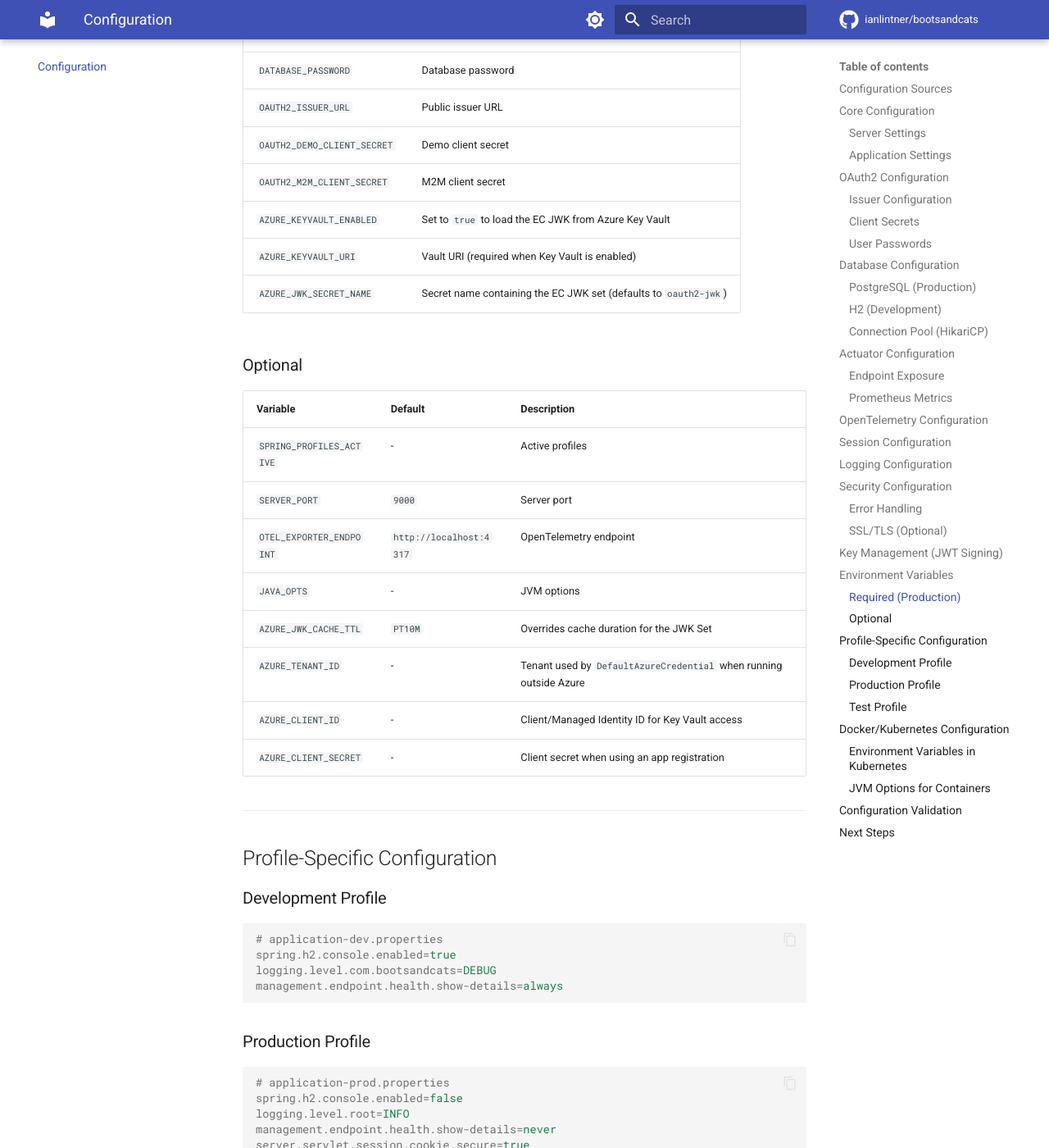
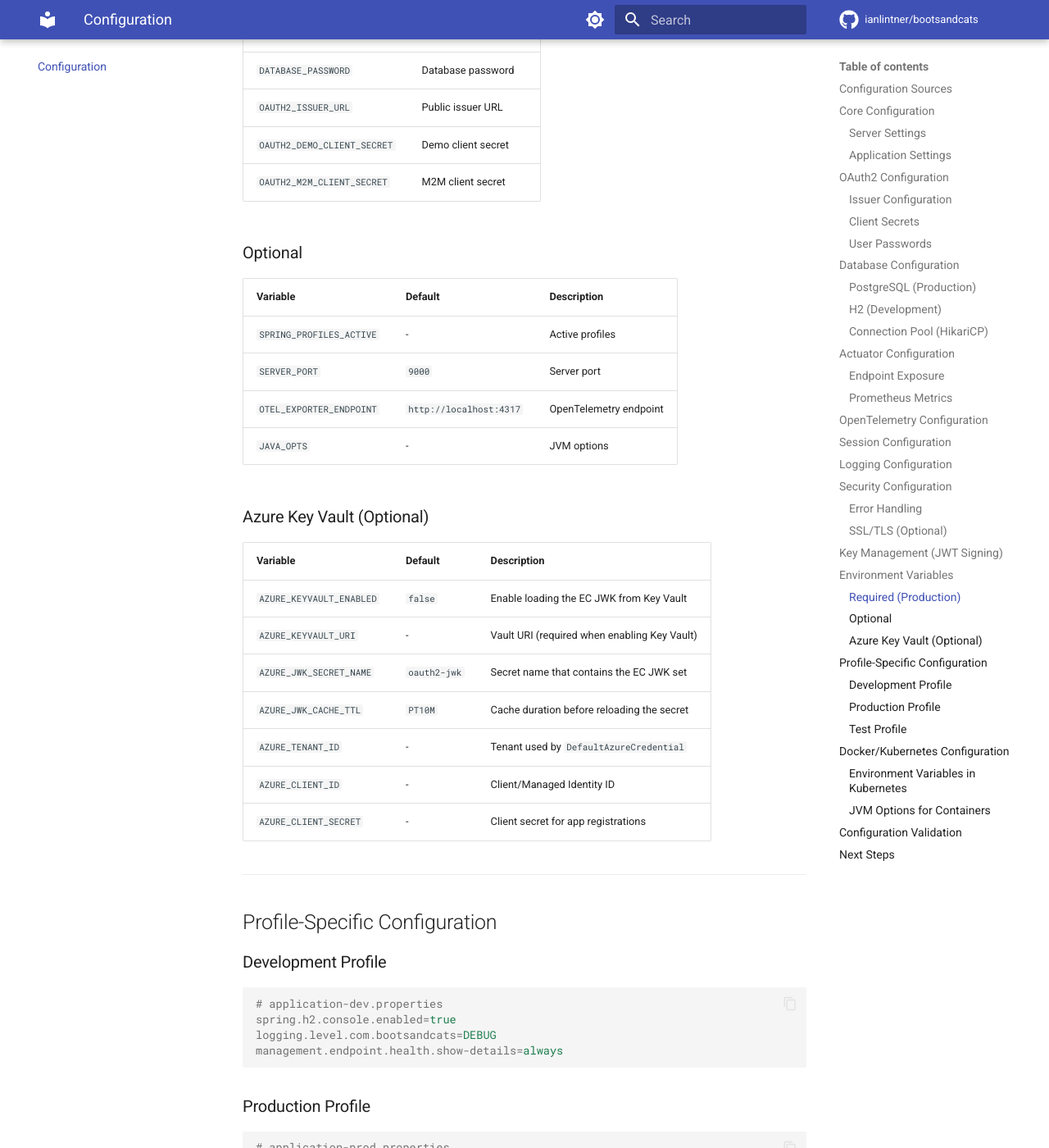
Before and after one commit to ianlintner/bootsandcats, an MkDocs documentation site: the page built from docs/configuration.md, in a window 1280 px wide and 1400 px high, scrolled down 7685 px. Shown: the whole window at 82% size. Built offline with MkDocs 1.6.1 and Material for MkDocs 9.7.7, drawn with Linux system fonts in a browser that asks for light colours; comment, search, counter and statistics services are not loaded; the version menu is left out.

Commit message:
feat: reorganize Azure Key Vault configuration options and update defaults

```diff
--- a/docs/configuration.md
+++ b/docs/configuration.md
@@ -311,9 +311,6 @@ azure.keyvault.cache-ttl=${AZURE_JWK_CACHE_TTL:PT10M}
 | `OAUTH2_ISSUER_URL` | Public issuer URL |
 | `OAUTH2_DEMO_CLIENT_SECRET` | Demo client secret |
 | `OAUTH2_M2M_CLIENT_SECRET` | M2M client secret |
-| `AZURE_KEYVAULT_ENABLED` | Set to `true` to load the EC JWK from Azure Key Vault |
-| `AZURE_KEYVAULT_URI` | Vault URI (required when Key Vault is enabled) |
-| `AZURE_JWK_SECRET_NAME` | Secret name containing the EC JWK set (defaults to `oauth2-jwk`) |
 
 ### Optional
 
@@ -323,10 +320,18 @@ azure.keyvault.cache-ttl=${AZURE_JWK_CACHE_TTL:PT10M}
 | `SERVER_PORT` | `9000` | Server port |
 | `OTEL_EXPORTER_ENDPOINT` | `http://localhost:4317` | OpenTelemetry endpoint |
 | `JAVA_OPTS` | - | JVM options |
-| `AZURE_JWK_CACHE_TTL` | `PT10M` | Overrides cache duration for the JWK Set |
-| `AZURE_TENANT_ID` | - | Tenant used by `DefaultAzureCredential` when running outside Azure |
-| `AZURE_CLIENT_ID` | - | Client/Managed Identity ID for Key Vault access |
-| `AZURE_CLIENT_SECRET` | - | Client secret when using an app registration |
+
+### Azure Key Vault (Optional)
+
+| Variable | Default | Description |
+|----------|---------|-------------|
+| `AZURE_KEYVAULT_ENABLED` | `false` | Enable loading the EC JWK from Key Vault |
+| `AZURE_KEYVAULT_URI` | - | Vault URI (required when enabling Key Vault) |
+| `AZURE_JWK_SECRET_NAME` | `oauth2-jwk` | Secret name that contains the EC JWK set |
+| `AZURE_JWK_CACHE_TTL` | `PT10M` | Cache duration before reloading the secret |
+| `AZURE_TENANT_ID` | - | Tenant used by `DefaultAzureCredential` |
+| `AZURE_CLIENT_ID` | - | Client/Managed Identity ID |
+| `AZURE_CLIENT_SECRET` | - | Client secret for app registrations |
 
 ---
 
```
